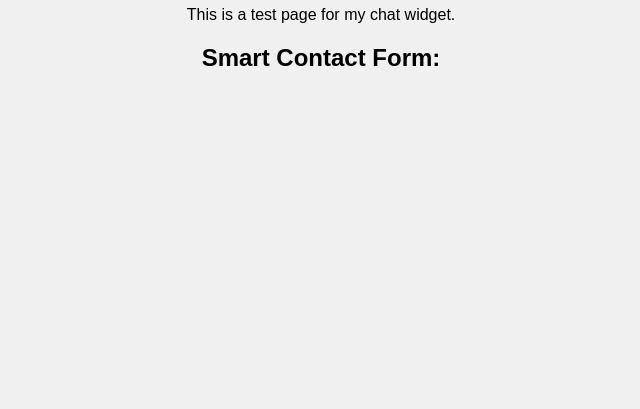
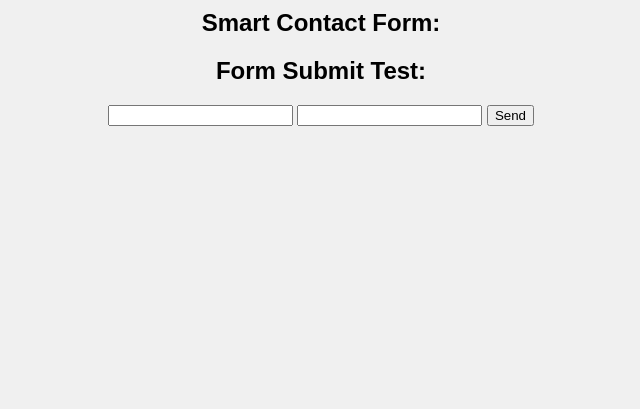
Before and after one commit to eric-k-wang/moonchat-test-site, a plain HTML site: page index.html in a window 1280 px wide. Shown: the part 391-800 px from the top of the page, without its empty margins (319-959 px from the left). Drawn offline with Linux system fonts and the light colour scheme.

Commit message:
Add formsubmit test

```diff
--- a/index.html
+++ b/index.html
@@ -44,8 +44,18 @@
     <div class="container">
         <h1>Welcome to My Test Page</h1>
         <p>This is a test page for my chat widget.</p>
-        <h2>Smart Contact Form:</h2>
-        <div id="supermoon-smart-contact-form-container" />
+        <div>
+            <h2>Smart Contact Form:</h2>
+            <div id="supermoon-smart-contact-form-container" />
+        </div>
+        <div>
+            <h2>Form Submit Test:</h2>
+            <form action="https://formsubmit.co/info@supermoonai.com" method="POST">
+                <input type="text" name="name" required>
+                <input type="email" name="email" required>
+                <button type="submit">Send</button>
+            </form>
+        </div>
     </div>
 </body>
 </html>
```
